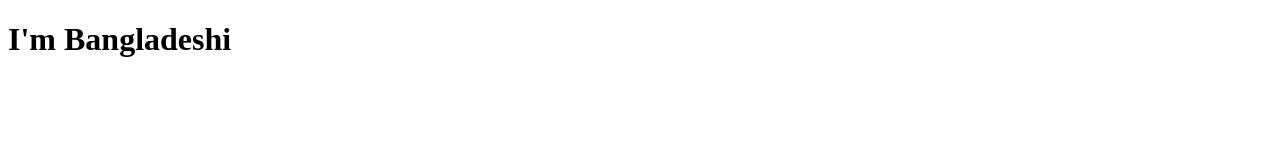
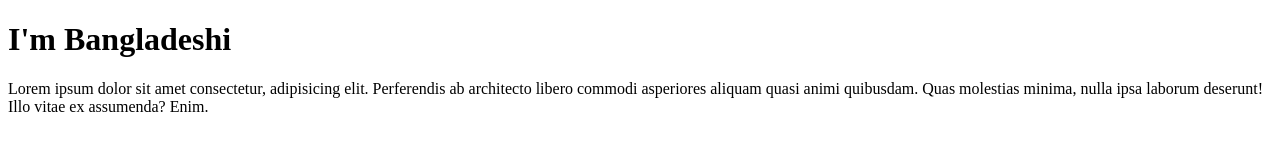
Before and after one commit to bappytushar/first-project, a plain HTML site: page index.html in a window 1280 px wide. Drawn offline with Linux system fonts and the light colour scheme.

Commit message:
ptag-added

```diff
--- a/index.html
+++ b/index.html
@@ -8,5 +8,6 @@
 <body>
     <h1>I'm Bangladeshi
     </h1>
+    <p>Lorem ipsum dolor sit amet consectetur, adipisicing elit. Perferendis ab architecto libero commodi asperiores aliquam quasi animi quibusdam. Quas molestias minima, nulla ipsa laborum deserunt! Illo vitae ex assumenda? Enim.</p>
 </body>
 </html>
```
